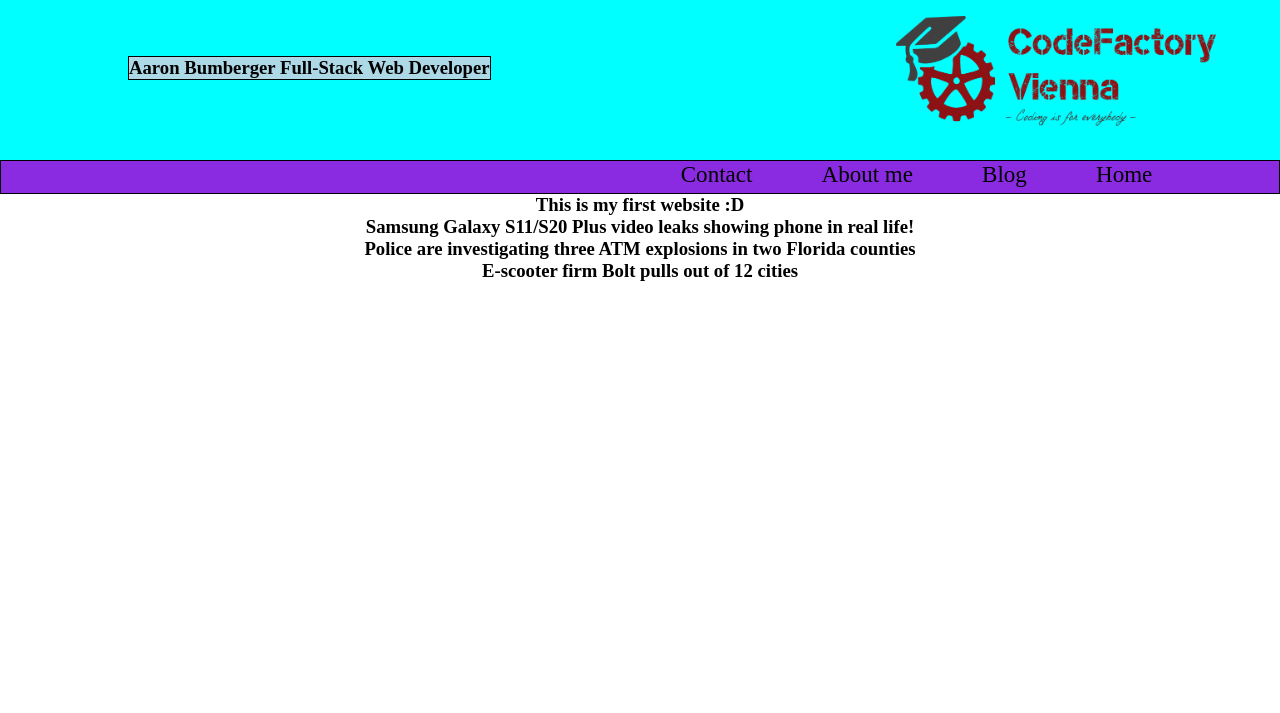
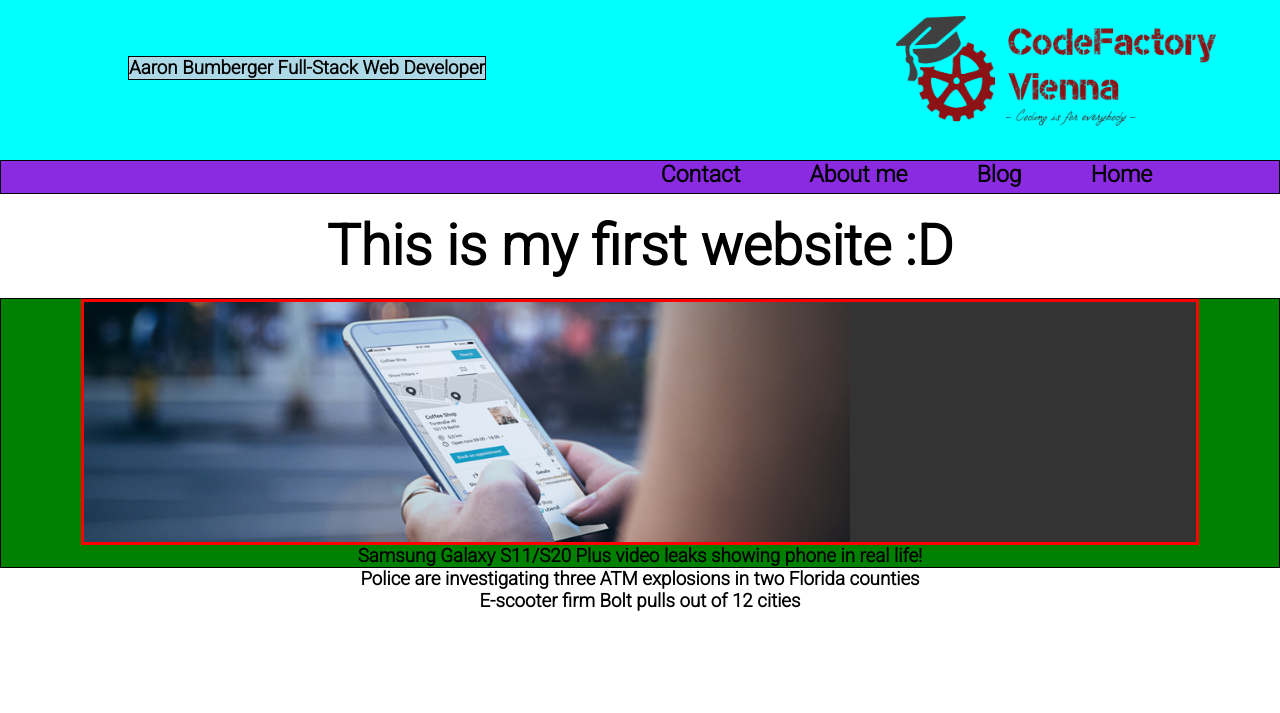
Before and after one commit to mackilroy007/CF-CR01-Bumberger, a plain HTML site: page index.html in a window 1280 px wide. Drawn offline with Linux system fonts and the light colour scheme.

Commit message:
changes needed to clip first image within the feature section of the main article

```diff
--- a/index.html
+++ b/index.html
@@ -4,6 +4,7 @@
 <head>
     <meta charset="utf-8">
     <link rel="stylesheet" type="text/css" href="/style.css">
+    <link href="https://fonts.googleapis.com/css2?family=Roboto:wght@300&display=swap" rel="stylesheet">
     <title>CodeReview 1</title>
 </head>
 
@@ -22,15 +23,16 @@
     </nav>
     <main>
         <article>
+            <br>
             <section id="article-header">
                 <h1>This is my first website :D</h1>
             </section>
+            <br>
             <section id="feature">
-                <div id="feature-img">
-
-                    <h3>Samsung Galaxy S11/S20 Plus video leaks showing phone in real life!</h3>
-
+                <div class="feature-img">
+                    <img src="/img/Phone.png" alt="samsung" class="feature-img-clipped">
                 </div>
+                <h3>Samsung Galaxy S11/S20 Plus video leaks showing phone in real life!</h3>
             </section>
             <div id="rows">
                 <div id="column">
--- a/style.css
+++ b/style.css
@@ -2,6 +2,7 @@
     margin: 0;
     padding: 0;
     text-align: center;
+    font-family: 'Roboto', sans-serif;
     }
 header{
     background-color: aqua;
@@ -30,7 +31,7 @@ nav > ul, li{ /*only to the ul an li within nav*/
     float: right;
     padding-right: 3em;
     font-size: 1.2em;   /*incresing the font size */
-
+    font-weight: bold;
 }
 nav{
     border: 1px solid black;    /*displayed a box for the list content to be held in*/
@@ -38,3 +39,30 @@ nav{
     height: 2em;
     width: auto;
 }
+#article-header{    /*contains the large main text defining it's properties*/
+    text-align: center;
+    font-size: 3em;
+    font-weight: bold;
+}
+#feature{
+    border: 1px solid black;    /*parent container of feature image and the h3 element*/
+    background-color: green;
+    overflow: hidden;
+
+}
+.feature-img{ /*image is clipped by its parent element and its excessive content hidden*/
+    background-color: #333;
+    position: relative;
+    height: 15em;
+    width: auto;
+    margin-left: 5em;
+    margin-right: 5em;
+    overflow: hidden;   /*hide clipped content*/
+    border: solid red;
+}
+.feature-img-clipped{ /*clipped image is reposisioned to the center by defining position relative*/
+    position: relative;
+    scale: 80%; /*image has to be scaled down to able to see main content*/
+    top: -100%; /*the position center is not the desired final position. It needs to be manipulated*/
+    left: -20%;
+}
```
